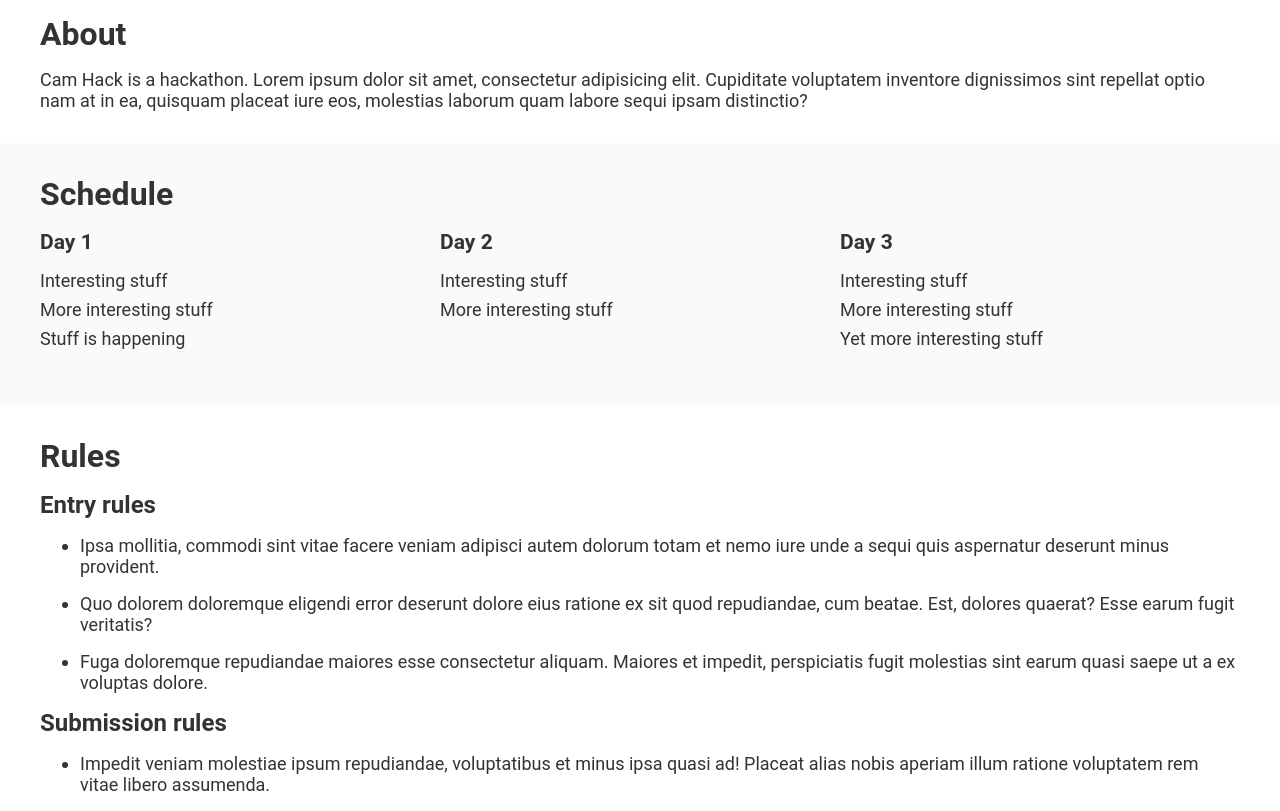
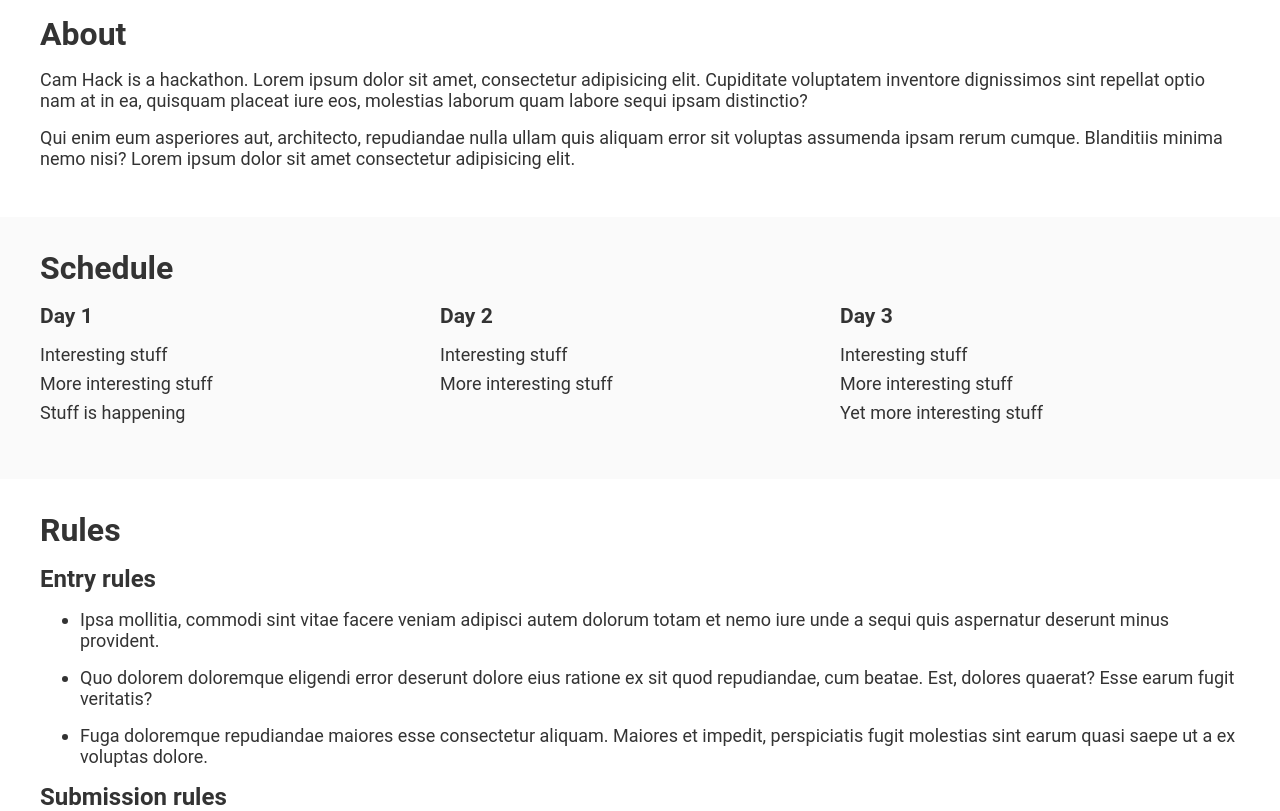
Before and after one commit to IntGrah/camhack, a SvelteKit app: page / in a window 1280 px wide. Shown: the part 1000-1811 px from the top of the page. Built offline with nearby package versions, Linux system fonts and the light colour scheme.

Commit message:
Add description Lorem

```diff
--- a/src/routes/+page.svelte
+++ b/src/routes/+page.svelte
@@ -30,6 +30,12 @@
                 adipisicing elit. Cupiditate voluptatem inventore dignissimos
                 sint repellat optio nam at in ea, quisquam placeat iure eos,
                 molestias laborum quam labore sequi ipsam distinctio?
+            </p>
+            <p>
+                Qui enim eum asperiores aut, architecto, repudiandae nulla ullam
+                quis aliquam error sit voluptas assumenda ipsam rerum cumque.
+                Blanditiis minima nemo nisi? Lorem ipsum dolor sit amet
+                consectetur adipisicing elit.
             </p>
         </Margin>
     </div>
@@ -160,6 +166,10 @@
         background-color: #ffffff;
     }
 
+    p {
+        margin-bottom: 1rem;
+    }
+
     h2 {
         font-size: 2rem;
     }
```
